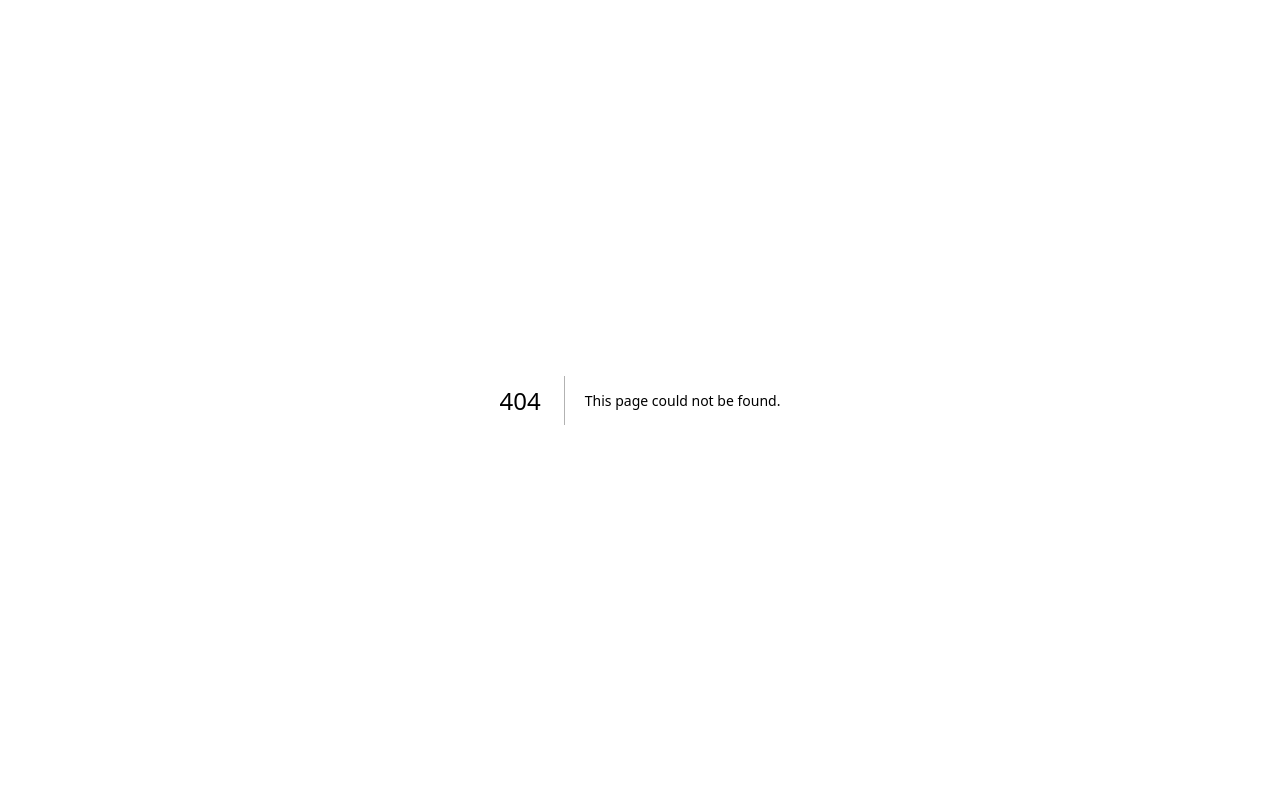
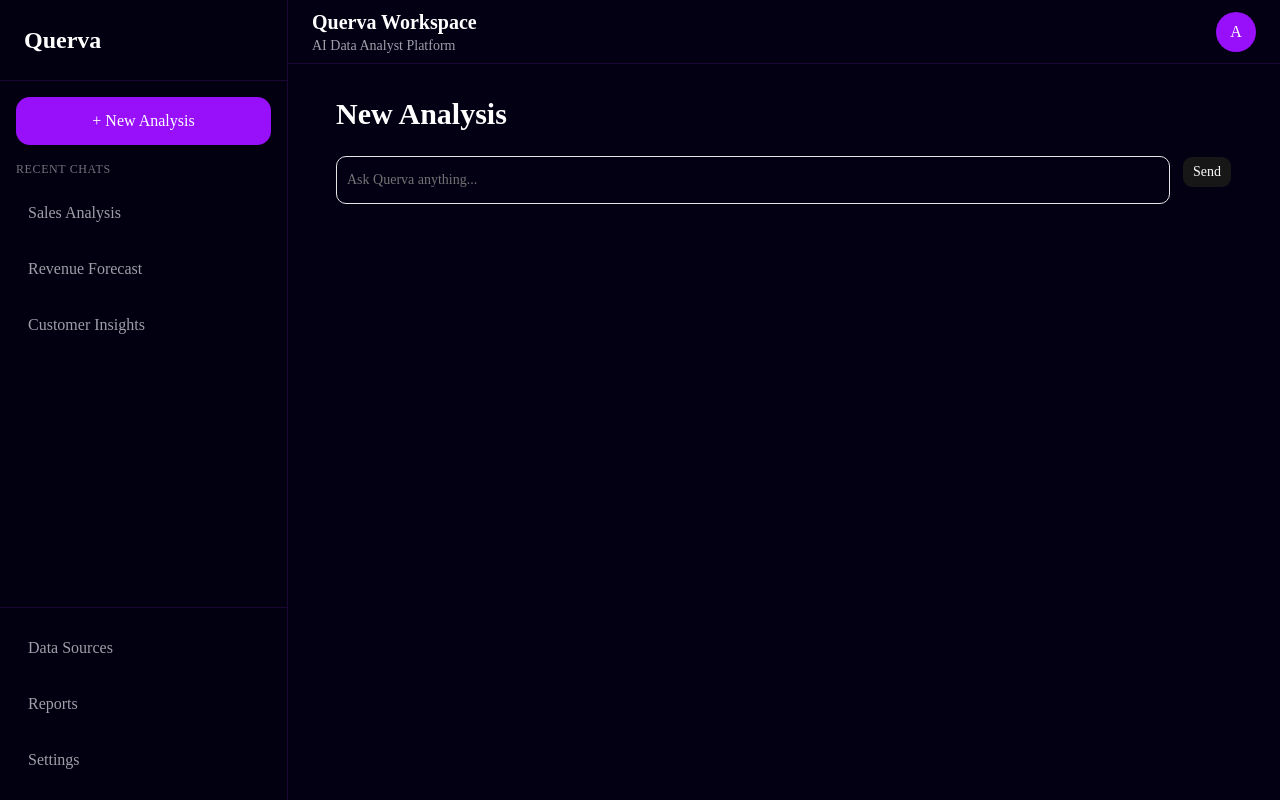
Before and after one commit to MrAmanAgrawal/querva, a Next.js app: page /chat in a window 1280 px wide. Before the commit this address had no page. Built offline with nearby package versions, Linux system fonts and the light colour scheme.

Commit message:
Integrate OpenAI chat into Querva

```diff
--- a/package.json
+++ b/package.json
@@ -14,6 +14,7 @@
     "clsx": "^2.1.1",
     "lucide-react": "^1.17.0",
     "next": "16.2.6",
+    "openai": "^6.41.0",
     "radix-ui": "^1.4.3",
     "react": "19.2.4",
     "react-dom": "19.2.4",
--- /dev/null
+++ b/src/app/(workspace)/chat/page.tsx
@@ -0,0 +1,86 @@
+"use client";
+
+import { useState } from "react";
+
+import WorkspaceLayout from "@/components/workspace/workspace-layout";
+import ChatWindow from "@/components/chat/chat-window";
+import ChatInput from "@/components/chat/chat-input";
+
+interface Message {
+  role: "user" | "assistant";
+  content: string;
+}
+
+export default function ChatPage() {
+  const [messages, setMessages] = useState<Message[]>([]);
+  const [isThinking, setIsThinking] = useState(false);
+
+  const handleSendMessage = async (message: string) => {
+    // Add user message
+    setMessages((prev) => [
+      ...prev,
+      {
+        role: "user",
+        content: message,
+      },
+    ]);
+
+    setIsThinking(true);
+
+    try {
+      const response = await fetch("/api/chat", {
+        method: "POST",
+        headers: {
+          "Content-Type": "application/json",
+        },
+        body: JSON.stringify({
+          message,
+        }),
+      });
+
+      const data = await response.json();
+
+      setMessages((prev) => [
+        ...prev,
+        {
+          role: "assistant",
+          content:
+            data.reply || "No response received.",
+        },
+      ]);
+    } catch (error) {
+      console.error(error);
+
+      setMessages((prev) => [
+        ...prev,
+        {
+          role: "assistant",
+          content:
+            "Sorry, something went wrong while contacting the AI.",
+        },
+      ]);
+    } finally {
+      setIsThinking(false);
+    }
+  };
+
+  return (
+    <WorkspaceLayout>
+      <div className="mx-auto max-w-4xl">
+        <h1 className="mb-6 text-3xl font-bold text-white">
+          New Analysis
+        </h1>
+
+        <ChatWindow messages={messages} />
+
+        {isThinking && (
+          <p className="mb-4 text-zinc-400">
+            Querva is thinking...
+          </p>
+        )}
+
+        <ChatInput onSendMessage={handleSendMessage} />
+      </div>
+    </WorkspaceLayout>
+  );
+}
--- /dev/null
+++ b/src/app/api/chat/route.ts
@@ -0,0 +1,46 @@
+import OpenAI from "openai";
+import { NextResponse } from "next/server";
+
+const openai = new OpenAI({
+  apiKey: process.env.OPENAI_API_KEY,
+});
+
+export async function POST(req: Request) {
+  try {
+    const { message } = await req.json();
+
+    const completion = await openai.chat.completions.create({
+      model: "gpt-4.1-mini",
+      messages: [
+        {
+          role: "system",
+          content:
+            "You are Querva, an AI Data Analyst. Help users analyze data and answer business questions.",
+        },
+        {
+          role: "user",
+          content: message,
+        },
+      ],
+    });
+
+    const reply =
+      completion.choices[0]?.message?.content ||
+      "No response generated.";
+
+    return NextResponse.json({
+      reply,
+    });
+  } catch (error) {
+    console.error(error);
+
+    return NextResponse.json(
+      {
+        error: "Failed to generate response",
+      },
+      {
+        status: 500,
+      }
+    );
+  }
+}
--- /dev/null
+++ b/src/components/chat/chat-input.tsx
@@ -0,0 +1,38 @@
+"use client";
+
+import { useState } from "react";
+import { Input } from "@/components/ui/input";
+import { Button } from "@/components/ui/button";
+
+interface ChatInputProps {
+  onSendMessage: (message: string) => void;
+}
+
+export default function ChatInput({
+  onSendMessage,
+}: ChatInputProps) {
+  const [input, setInput] = useState("");
+
+  const handleSend = () => {
+    if (!input.trim()) return;
+
+    onSendMessage(input);
+
+    setInput("");
+  };
+
+  return (
+    <div className="flex gap-3">
+      <Input
+        value={input}
+        onChange={(e) => setInput(e.target.value)}
+        placeholder="Ask Querva anything..."
+        className="h-12"
+      />
+
+      <Button onClick={handleSend}>
+        Send
+      </Button>
+    </div>
+  );
+}
--- /dev/null
+++ b/src/components/chat/chat-message.tsx
@@ -0,0 +1,29 @@
+interface ChatMessageProps {
+  role: "user" | "assistant";
+  content: string;
+}
+
+export default function ChatMessage({
+  role,
+  content,
+}: ChatMessageProps) {
+  const isUser = role === "user";
+
+  return (
+    <div
+      className={`mb-4 flex ${
+        isUser ? "justify-end" : "justify-start"
+      }`}
+    >
+      <div
+        className={`max-w-2xl rounded-2xl px-4 py-3 ${
+          isUser
+            ? "bg-purple-600 text-white"
+            : "bg-zinc-900 text-zinc-200"
+        }`}
+      >
+        {content}
+      </div>
+    </div>
+  );
+}
--- /dev/null
+++ b/src/components/chat/chat-window.tsx
@@ -0,0 +1,26 @@
+interface Message {
+  role: "user" | "assistant";
+  content: string;
+}
+
+interface ChatWindowProps {
+  messages: Message[];
+}
+
+import ChatMessage from "./chat-message";
+
+export default function ChatWindow({
+  messages,
+}: ChatWindowProps) {
+  return (
+    <div className="mb-6">
+      {messages.map((message, index) => (
+        <ChatMessage
+          key={index}
+          role={message.role}
+          content={message.content}
+        />
+      ))}
+    </div>
+  );
+}
--- a/src/components/console/hero.tsx
+++ b/src/components/console/hero.tsx
@@ -1,3 +1,4 @@
+import RecentConversations from "./recent-conversations";
 import QuickActions from "./quick-actions";
 import { Input } from "@/components/ui/input";
 
@@ -52,6 +53,7 @@ export default function Hero() {
       </div>
 
       <QuickActions />
+      <RecentConversations />
     </div>
   );
 }
--- /dev/null
+++ b/src/components/console/recent-conversations.tsx
@@ -0,0 +1,26 @@
+export default function RecentConversations() {
+  const conversations = [
+    "Sales Performance Analysis",
+    "Customer Churn Insights",
+    "Revenue Forecast Report",
+  ];
+
+  return (
+    <div className="mt-12">
+      <h2 className="mb-6 text-2xl font-semibold text-white">
+        Recent Conversations
+      </h2>
+
+      <div className="space-y-3">
+        {conversations.map((chat) => (
+          <div
+            key={chat}
+            className="rounded-xl border border-purple-900/30 bg-black/20 p-4 text-zinc-300 hover:border-purple-500/50"
+          >
+            {chat}
+          </div>
+        ))}
+      </div>
+    </div>
+  );
+}
--- a/src/components/workspace/sidebar.tsx
+++ b/src/components/workspace/sidebar.tsx
@@ -1,29 +1,63 @@
+import Link from "next/link";
 export default function Sidebar() {
   return (
-    <aside className="w-64 border-r border-purple-900/30 bg-black/20">
-      <div className="p-6">
+    <aside className="flex h-screen w-72 flex-col border-r border-purple-900/30 bg-black/20">
+
+      {/* Logo */}
+      <div className="border-b border-purple-900/30 p-6">
         <h1 className="text-2xl font-bold text-white">
           Querva
         </h1>
       </div>
 
-      <nav className="space-y-2 p-4 text-zinc-400">
-        <div className="rounded-lg p-3 hover:bg-purple-950">
-          Dashboard
+      {/* New Analysis */}
+      <div className="p-4">
+        <Link
+            href="/chat"
+            className="block w-full rounded-xl bg-purple-600 px-4 py-3 text-center text-white transition hover:bg-purple-700"
+  >
+    + New Analysis
+        </Link>
+      </div>
+
+      {/* Recent Chats */}
+      <div className="flex-1 px-4">
+        <p className="mb-3 text-xs uppercase tracking-wider text-zinc-500">
+          Recent Chats
+        </p>
+
+        <div className="space-y-2">
+          <div className="cursor-pointer rounded-lg p-3 text-zinc-400 hover:bg-purple-950">
+            Sales Analysis
+          </div>
+
+          <div className="cursor-pointer rounded-lg p-3 text-zinc-400 hover:bg-purple-950">
+            Revenue Forecast
+          </div>
+
+          <div className="cursor-pointer rounded-lg p-3 text-zinc-400 hover:bg-purple-950">
+            Customer Insights
+          </div>
         </div>
+      </div>
 
-        <div className="rounded-lg p-3 hover:bg-purple-950">
-          Datasets
+      {/* Bottom Navigation */}
+      <div className="border-t border-purple-900/30 p-4">
+        <div className="space-y-2">
+          <div className="cursor-pointer rounded-lg p-3 text-zinc-400 hover:bg-purple-950">
+            Data Sources
+          </div>
+
+          <div className="cursor-pointer rounded-lg p-3 text-zinc-400 hover:bg-purple-950">
+            Reports
+          </div>
+
+          <div className="cursor-pointer rounded-lg p-3 text-zinc-400 hover:bg-purple-950">
+            Settings
+          </div>
         </div>
+      </div>
 
-        <div className="rounded-lg p-3 hover:bg-purple-950">
-          Reports
-        </div>
-
-        <div className="rounded-lg p-3 hover:bg-purple-950">
-          Settings
-        </div>
-      </nav>
     </aside>
   );
 }
```
Also changed, not shown: 1 other file (tests, documents, lock files or other folders).
